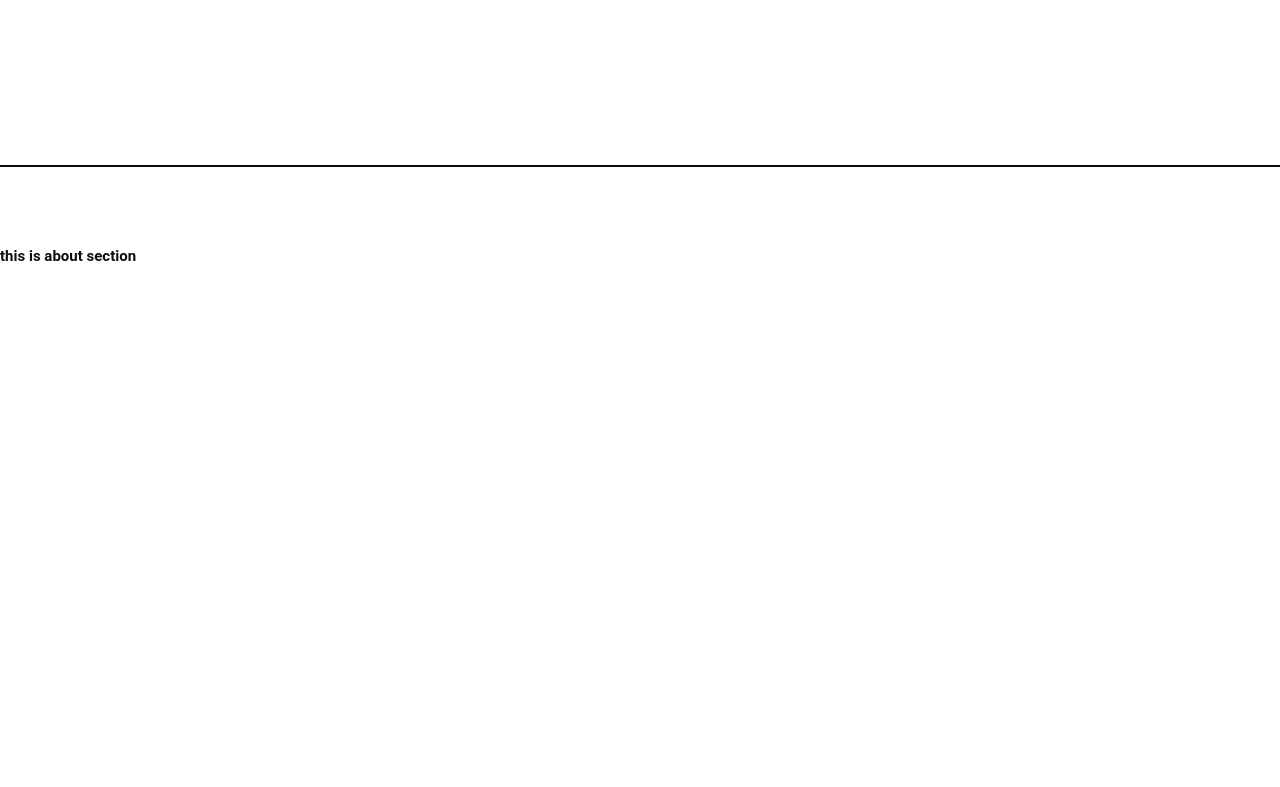
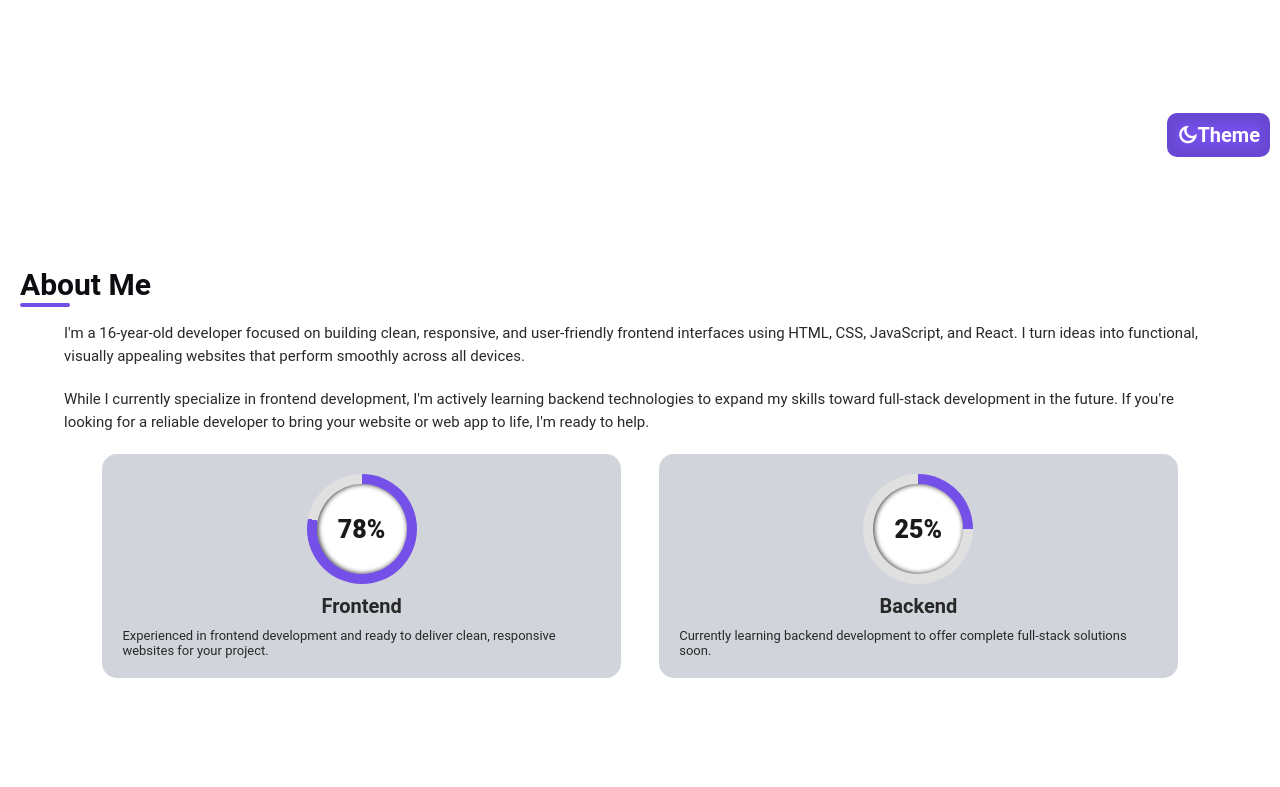
Before and after one commit to KishanDevX/My-Portfolio, a React (Vite) app: page / in a window 1280 px wide. Shown: the part 633-1420 px from the top of the page. Built offline with nearby package versions, Linux system fonts and the light colour scheme.

Commit message:
bio cards in about section

```diff
--- /dev/null
+++ b/src/components/common/Footer.jsx
@@ -0,0 +1,10 @@
+import React from 'react'
+import '../../stylesheets/footer.css'
+
+const Footer = () => {
+  return (
+    <div id='footer'>this is Footer</div>
+  )
+}
+
+export default Footer
--- a/src/components/common/Header.jsx
+++ b/src/components/common/Header.jsx
@@ -2,7 +2,6 @@ import React from 'react'
 import { useState } from 'react';
 import NavPoints from './NavPoints'
 import DropMenu from './DropMenu'
-import ToggleTheme from './ToggleTheme'
 
 const Header = () => {
 
--- a/src/components/common/ToggleTheme.jsx
+++ b/src/components/common/ToggleTheme.jsx
@@ -1,14 +1,23 @@
 import React, { useEffect, useState } from 'react';
 
 const ToggleTheme = () => {
-
   const [isDarkTheme, setIsDarkTheme] = useState(() => {
-    return document.body.classList.contains('dark-theme');
+    const savedTheme = localStorage.getItem('isDarkTheme');
+    return savedTheme !== null
+      ? JSON.parse(savedTheme)
+      : document.body.classList.contains('dark-theme');
   });
 
   const toggleTheme = () => {
-    setIsDarkTheme(prev => !prev);
-    document.body.classList.toggle('dark-theme');
+    setIsDarkTheme(prev => {
+      const newTheme = !prev;
+      localStorage.setItem('isDarkTheme', JSON.stringify(newTheme));
+      return newTheme;
+    });
+
+    setTimeout(() => {
+      window.location.reload();
+    }, 50);
   };
 
   const light = <><i className="ri-sun-line"></i>theme</>;
--- a/src/components/compFront/PicCard.jsx
+++ b/src/components/compFront/PicCard.jsx
@@ -6,7 +6,7 @@ const PicCard = () => {
       <lottie-player
           id="codeAnim"
           className="animate__animated animate__fadeInUp"
-          src="/My-Portfolio/public/animations/codingAnimation.json"
+          src="/My-Portfolio/animations/codingAnimation.json"
           background="transparent"
           speed="1"
           loop
--- a/src/global.css
+++ b/src/global.css
@@ -3,6 +3,7 @@
     --second-col: #7450E9;
     --third-col: #0B0D11;
     --shade-col: #282828;
+    --highLight: #D1D5DB;
 }
 
 .dark-theme {
@@ -10,6 +11,7 @@
     --second-col: #7450E9;
     --third-col: #FFFFFF;
     --shade-col: #DFE3E3;
+    --highLight: #6B7280;
 }
 
 * {
@@ -34,8 +36,8 @@ section {
     height: 100vh;
     height: 100dvh;
     width: 100%;
-    padding-top: 10vmin;
+    padding-top: 10vh;
     background-color: var(--prime-col);
     color: var(--third-col);
-    border-bottom: 2px solid var(--third-col);
+    /* border-bottom: 2px solid var(--third-col); */
 }
--- a/src/stylesheets/about.css
+++ b/src/stylesheets/about.css
@@ -0,0 +1,113 @@
+#aboutSec {
+    border-bottom: 2px solid white;
+    display: flex;
+    height: 150vh;
+    flex-direction: column;
+    align-items: center;
+}
+
+#aboutSec h2 {
+    all: unset;
+    margin-left: 2rem;
+    font-size: 3rem;
+    color: var(--third-col);
+    position: relative;
+    margin-top: 2rem;
+    font-weight: 600;
+    align-self: flex-start;
+}
+
+#aboutSec h2:after {
+    content: '';
+    height: 0.4rem;
+    width: 5rem;
+    position: absolute;
+    left: 0;
+    bottom: -5px;
+    border-radius: 10rem;
+    background-color: var(--second-col);
+}
+
+#para {
+    margin-top: 2rem;
+    /* background-color: red; */
+    width: 90%;
+    font-size: 1.5rem;
+    line-height: 2.3rem;
+    color: var(--shade-col);
+}
+
+#para p {
+    margin-bottom: 2rem;
+}
+
+#skillOverview {
+    /* background-color: yellow; */
+    width: 90%;
+    display: flex;
+    justify-content: space-evenly;
+}
+
+#frontend, #backend {
+    background-color: var(--highLight);
+    display: flex;
+    flex-direction: column;
+    width: 45%;
+    justify-content: center;
+    align-items: center;
+    padding: 2rem;
+    border-radius: 1.5rem;
+    position: relative;
+}
+
+#frontend h3, #backend h3 {
+    font-size: 2rem;
+    text-align: center;
+    margin: 1rem;
+    color: var(--shade-col);
+}
+
+.bar {
+    height: 11rem;
+    width: 11rem;
+    border-radius: 50%;
+    /* margin: 2rem; */
+    display: flex;
+    justify-content: center;
+    align-items: center;
+    color: #1a1a1a;
+    font-size: 2.5rem;
+    position: relative;
+    z-index: 10;
+    font-weight: 900;
+}
+
+#frontBar {
+    background: conic-gradient(
+    var(--second-col) 0% 78%,     /* Orange for 75% */
+    #e0e0e0 78% 100%     /* Grey for remaining 25% */
+  );
+}
+
+#backBar {
+    background: conic-gradient(
+    var(--second-col) 0% 25%,     /* Green for 30% */
+    #e0e0e0 25% 100%     /* Grey for remaining 70% */
+  );
+}
+
+.inside {
+    height: 9rem;
+    width: 9rem;
+    background-color: white;
+    border-radius: 50%;
+    display: flex;
+    justify-content: center;
+    align-items: center;
+    box-shadow: inset 1px 0 5px var(--shade-col);
+}
+
+.text p {
+    color: var(--shade-col);
+    font-size: 1.3rem;
+}
--- a/src/stylesheets/footer.css
+++ b/src/stylesheets/footer.css
@@ -0,0 +1,5 @@
+#footer {
+    height: 30vh;
+    width: 100%;
+    background-color: var(--highLight);
+}
--- a/src/stylesheets/nav.css
+++ b/src/stylesheets/nav.css
@@ -7,13 +7,17 @@ header {
   width: 100vw;
   height: 60px;
   padding: 0 1.5rem;
-  z-index: 10;
+  z-index: 100;
 }
 
 #logo {
   color: var(--second-col);
   font-size: 3rem;
   margin-left: 0;
+}
+
+#logo span {
+  font-weight: 900;
 }
 
 nav {
@@ -174,3 +178,17 @@ nav ul li a {
     top: 65px;
   }
 }
+
+#toggleTheme {
+  all: unset;
+  background-color: var(--second-col);
+  color: var(--prime-col);
+  position: fixed;
+  right: 1rem;
+  bottom: 1rem;
+  padding: 1rem;
+  border-radius: 1rem;
+  font-weight: 700;
+  box-shadow: inset 0 0 10px 10px rgba(0, 0, 0, 0.1);
+  /* display: none; */
+}
--- a/src/views/Home.jsx
+++ b/src/views/Home.jsx
@@ -9,6 +9,7 @@ import AboutSec from './sections/AboutSec'
 import ProjectSec from './sections/ProjectSec'
 import ServiceSec from './sections/ServiceSec'
 import ContactSec from './sections/ContactSec'
+import Footer from '../components/common/Footer'
 
 const Home = () => {
   return (
@@ -21,6 +22,7 @@ const Home = () => {
         <ServiceSec />
         <ContactSec />
       </main>
+      <Footer />
     </>
   )
 }
--- a/src/views/sections/AboutSec.jsx
+++ b/src/views/sections/AboutSec.jsx
@@ -1,9 +1,45 @@
 import React from 'react'
+
+import '../../stylesheets/about.css'
 
 const AboutSec = () => {
   return (
     <section id='aboutSec'>
-        <h1>this is about section</h1>
+        <h2>About Me</h2>
+        <div id="para">
+          <p>
+            I'm a 16-year-old developer focused on building clean,
+            responsive, and user-friendly frontend interfaces using HTML,
+            CSS, JavaScript, and React. I turn ideas into functional,
+            visually appealing websites that perform smoothly across all devices.
+          </p>
+          <p>
+            While I currently specialize in frontend development,
+            I'm actively learning backend technologies to expand my skills toward full-stack development in the future.
+            If you're looking for a reliable
+            developer to bring your website or web app to life, I'm ready to help.
+          </p>
+        </div>
+        <div id="skillOverview">
+          <div id="frontend">
+            <div className="bar" id='frontBar'>
+              <div className="inside">78%</div>
+            </div>
+            <div className="text">
+              <h3>Frontend</h3>
+              <p>Experienced in frontend development and ready to deliver clean, responsive websites for your project.</p>
+            </div>
+          </div>
+          <div id="backend">
+            <div className="bar" id='backBar'>
+              <div className="inside">25%</div>
+            </div>
+            <div className="text">
+              <h3>Backend</h3>
+              <p>Currently learning backend development to offer complete full-stack solutions soon.</p>
+            </div>
+          </div>
+        </div>
     </section>
   )
 }
```
Also changed, not shown: src/assets/images/codeGirl.webp (added).
